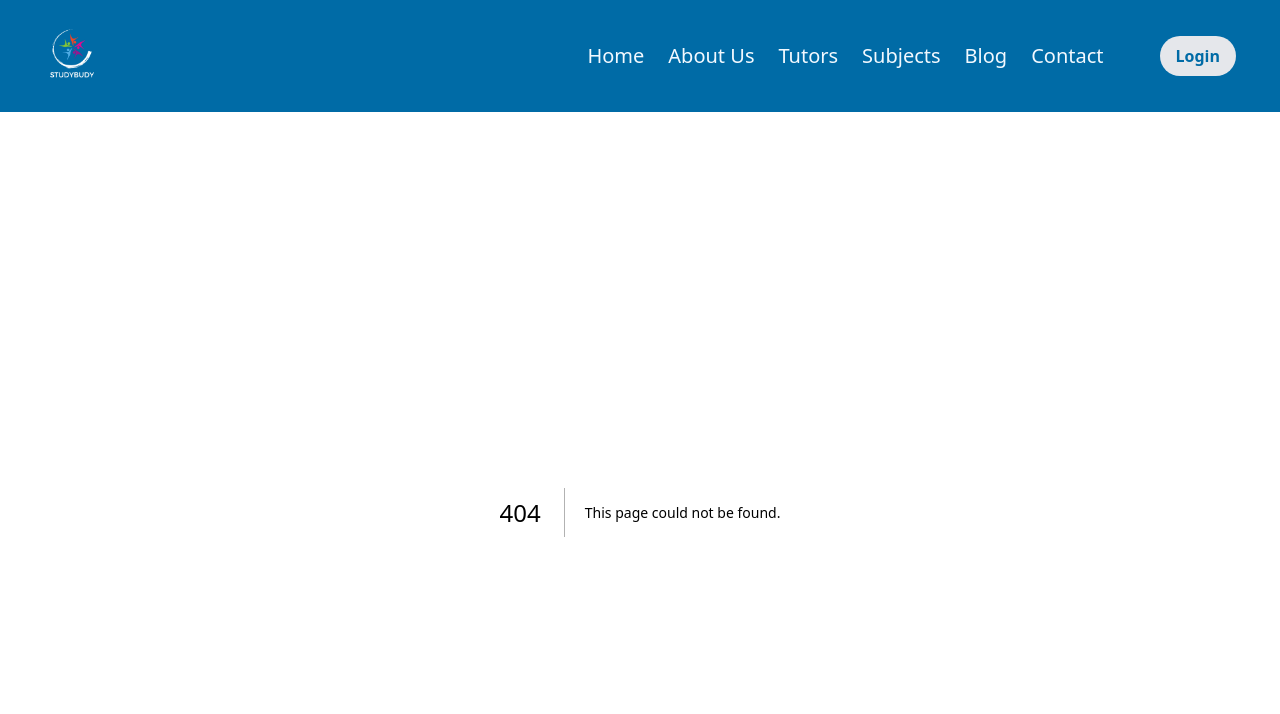
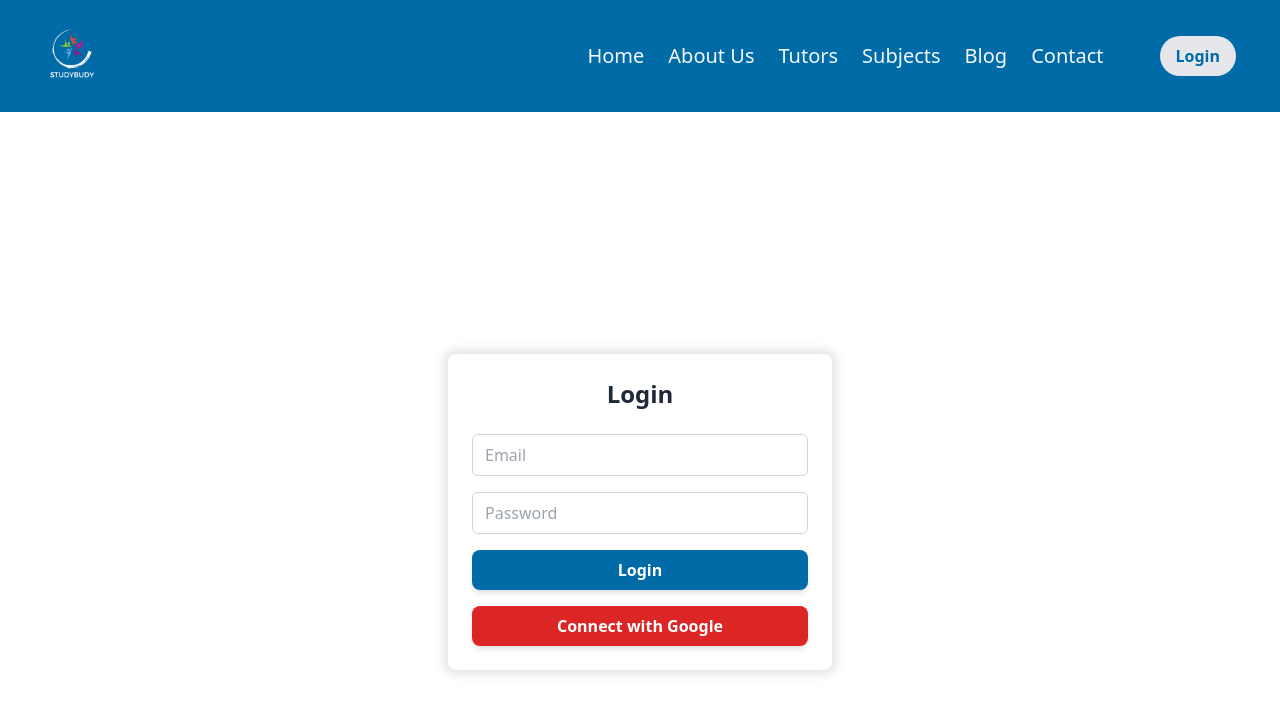
Before and after one commit to herrbaha/studybuddy, a Next.js app: page /login in a window 1280 px wide. Before the commit this address had no page. Shown: the top 714 px of the page. Built offline with nearby package versions, Linux system fonts and the light colour scheme.

Commit message:
login ui created

```diff
--- /dev/null
+++ b/app/login/page.jsx
@@ -0,0 +1,67 @@
+"use client";
+
+import { useState } from "react";
+// import { signIn } from "next-auth/react";
+
+const Login = () => {
+  const [email, setEmail] = useState("");
+  const [password, setPassword] = useState("");
+
+  const handleSubmit = async (e) => {
+    e.preventDefault();
+    // const result = await signIn('credentials', {
+    //     redirect: false,
+    //     email: email,
+    //     password: password,
+    // });
+    // if (result.error) {
+    //     console.error(result.error);
+    // } else {
+    //     window.location.href = '/';
+    // }
+  };
+
+  return (
+    <div className="flex items-center justify-center min-h-screen ">
+      <div className="p-6 bg-white rounded-lg shadow-custom-all-sides w-96">
+        <h2 className="text-2xl font-bold mb-6 text-center text-gray-800">
+          Login
+        </h2>
+        <form onSubmit={handleSubmit} className="space-y-4">
+          <input
+            type="email"
+            value={email}
+            onChange={(e) => setEmail(e.target.value)}
+            placeholder="Email"
+            required
+            className="w-full px-3 py-2 border border-gray-300 rounded-md focus:outline-none focus:ring-2 focus:ring-blue-500"
+          />
+          <input
+            type="password"
+            value={password}
+            onChange={(e) => setPassword(e.target.value)}
+            placeholder="Password"
+            required
+            className="w-full px-3 py-2 border border-gray-300 rounded-md focus:outline-none focus:ring-2 focus:ring-blue-500"
+          />
+          <button
+            type="submit"
+            className="w-full py-2 px-4 bg-customBlueSoft hover:bg-customBlue text-white font-semibold rounded-lg shadow-md focus:outline-none focus:ring-2 focus:ring-blue-500 focus:ring-opacity-75"
+          >
+            Login
+          </button>
+        </form>
+        <div className="mt-4">
+          <button
+            // onClick={() => signIn("google", { callbackUrl: "/" })}
+            className="w-full py-2 px-4 bg-red-600 hover:bg-red-700 text-white font-semibold rounded-lg shadow-md focus:outline-none focus:ring-2 focus:ring-red-500 focus:ring-opacity-75"
+          >
+            Connect with Google
+          </button>
+        </div>
+      </div>
+    </div>
+  );
+};
+
+export default Login;
--- a/app/page.tsx
+++ b/app/page.tsx
@@ -1,10 +1,10 @@
-import Link from 'next/link'
+import Link from "next/link";
 
 export default function Page() {
   return (
     <div>
       <h2>Home</h2>
-      <Link href="/about">About</Link>
+      <Link href="/">About</Link>
     </div>
-  )
+  );
 }
--- a/tailwind.config.js
+++ b/tailwind.config.js
@@ -16,6 +16,9 @@ module.exports = {
         customPurple: "#8F2D56",
         customLightBlue: "#F2F9FF",
       },
+      boxShadow: {
+        'custom-all-sides': '0 0 10px 5px rgba(0, 0, 0, 0.1)',
+      },
     },
   },
   plugins: [],
```
